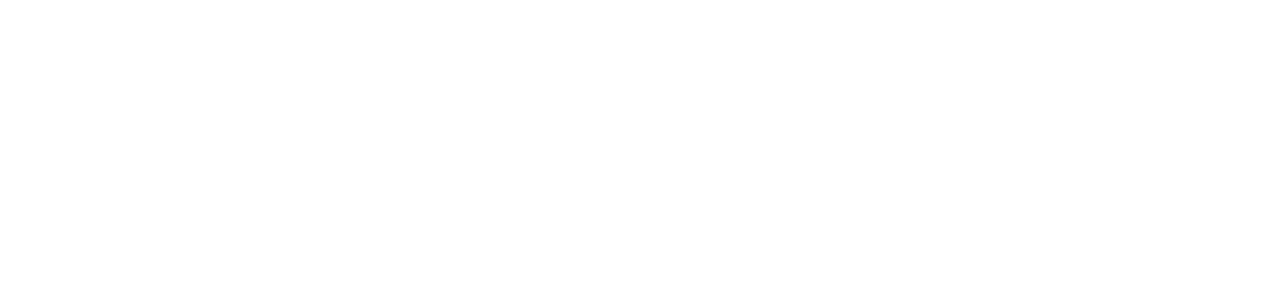
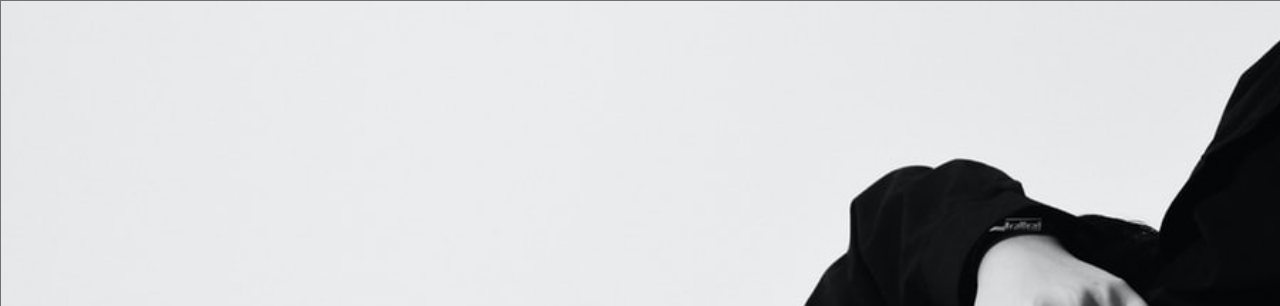
Before and after one commit to angelawangits/PersonalWebsite0720, a plain HTML site: page Index.html in a window 1280 px wide. Shown: the top 306 px of the page. Drawn offline with Linux system fonts and the light colour scheme; the site is published under a folder, as on GitHub Pages, so addresses that start at the root find nothing.

Commit message:
chore: let background image url get project name

```diff
--- a/css/styles.css
+++ b/css/styles.css
@@ -34,7 +34,7 @@ p{
 .banner{
     height: 960px;
     background-repeat: no-repeat;
-    background-image: url('/images/banner.png');
+    background-image: url('../images/banner.png');
     display: flex;
     justify-content: center;
     align-items: center;
```
